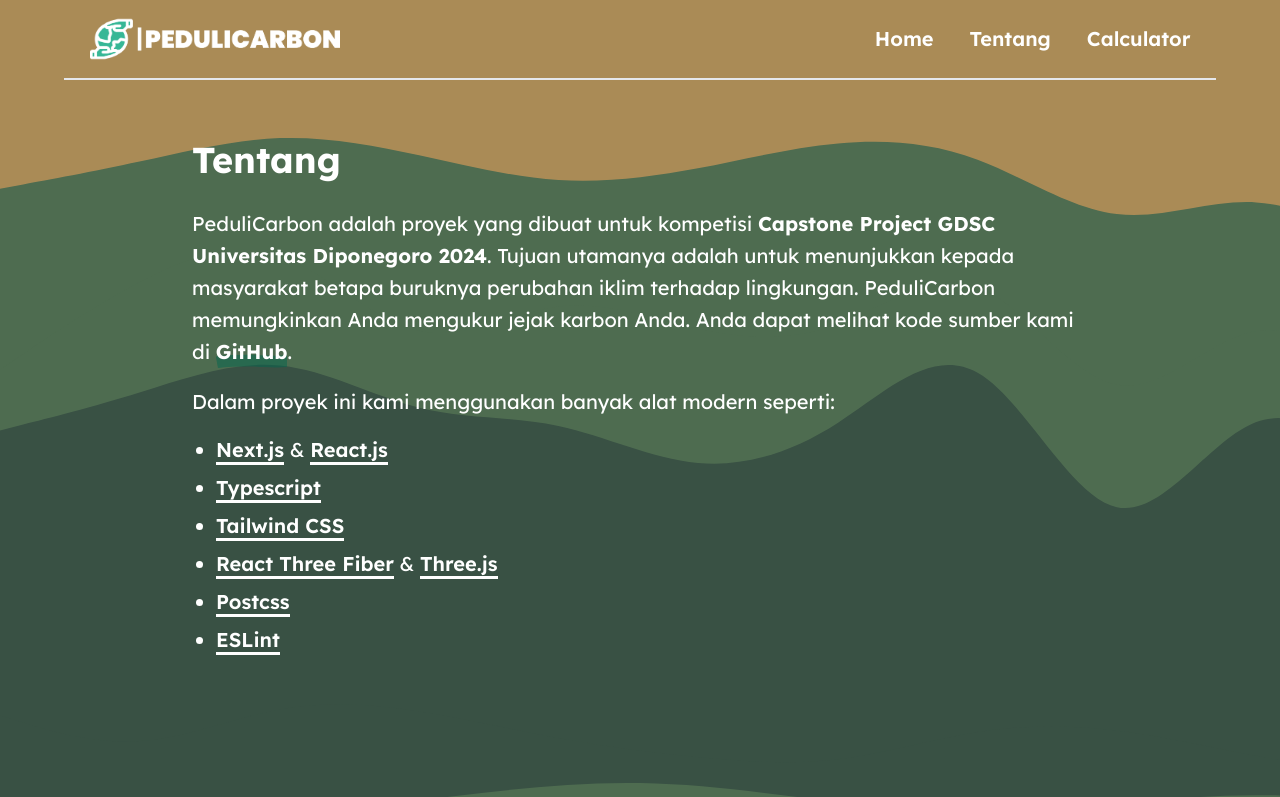
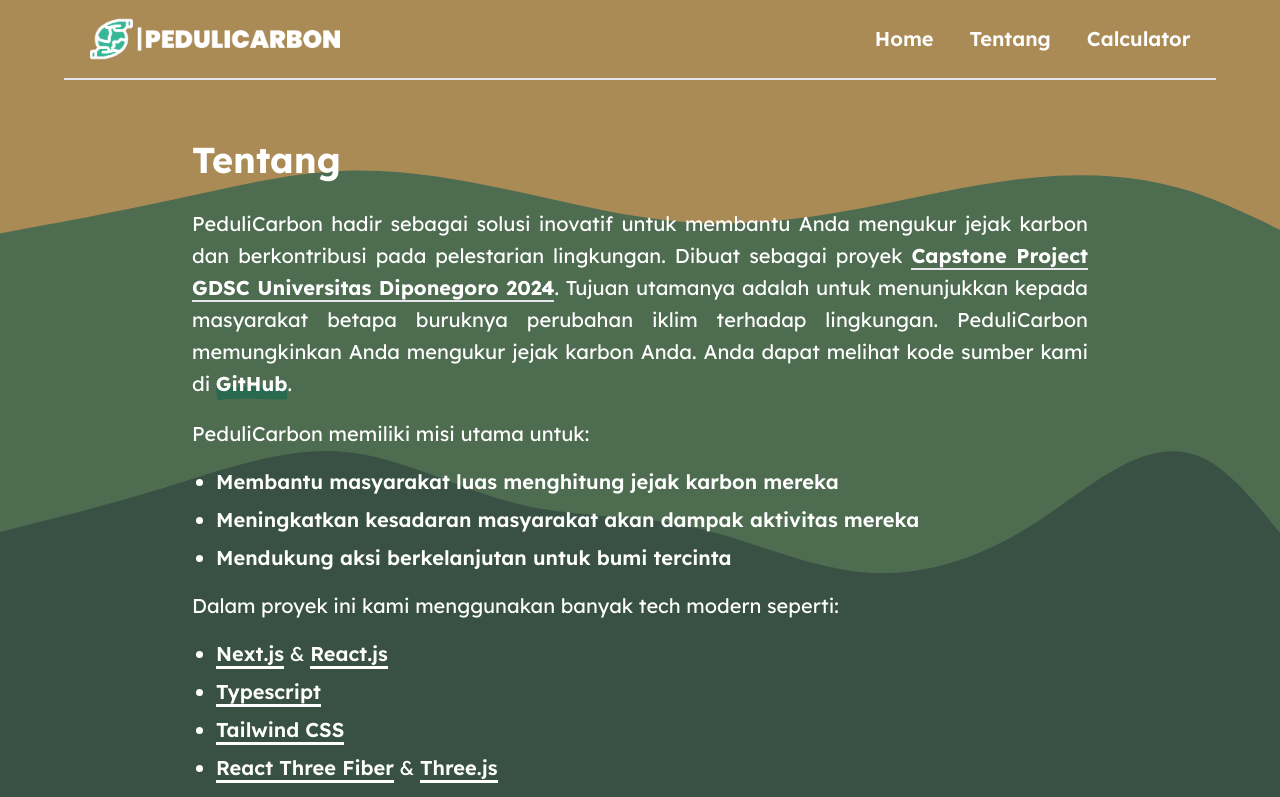
Before and after one commit to kdandy/pedulicarbon, a Next.js app: page /about in a window 1280 px wide. Shown: the top 797 px of the page. Built offline with nearby package versions, Linux system fonts and the light colour scheme.

Commit message:
fix: about text

```diff
--- a/app/about/page.tsx
+++ b/app/about/page.tsx
@@ -7,9 +7,9 @@ const About = () => {
       </h1>
 
 
-      <p className="leading-8 text-center sm:text-left">
-      PeduliCarbon adalah proyek yang dibuat untuk kompetisi <a href="https://www.instagram.com/p/C6BnZSBSuys/?igsh=dW1wMm1hd2xvMDB5" target="_blank" className="text-white font-bold relative">
-          <span className="relative z-[5]">Capstone Project GDSC Universitas Diponegoro 2024</span>
+      <p className="leading-8 text-center sm:text-justify">
+      PeduliCarbon hadir sebagai solusi inovatif untuk membantu Anda mengukur jejak karbon dan berkontribusi pada pelestarian lingkungan. Dibuat sebagai proyek    <a href="https://www.instagram.com/p/C6BnZSBSuys/?igsh=dW1wMm1hd2xvMDB5" target="_blank" className="text-white font-bold relative">
+          <span className="border-b-[2px] relative z-[5]">Capstone Project GDSC Universitas Diponegoro 2024</span>
           <svg className="w-full left-0 absolute stroke-[#02674e] top-[3px]" width="244" height="40" viewBox="0 0 244 40" fill="none">
             <path opacity="0.5" d="M3 21C20.1231 17.8525 37.9303 16.8192 55.3857 16.0719C84.6481 14.819 114.132 14.5194 143.388 15.9599C169.598 17.2503 195.455 20.3554 221.642 17.7519C228.347 17.0853 237.394 16.9679 244 16.9679" strokeWidth="20" strokeLinejoin="round" />
           </svg>
@@ -20,7 +20,21 @@ const About = () => {
           </svg>
         </a>.
       </p>
-      <p className="my-5 text-center sm:text-left">Dalam proyek ini kami menggunakan banyak alat modern seperti:</p>
+      <p className="my-5 text-center sm:text-left">PeduliCarbon memiliki misi utama untuk:</p>
+
+      <ul className="list-disc pl-6 flex flex-col gap-[10px]">
+        <li>
+          <a className="border-white font-semibold sm:hover:opacity-[.85] transition">Membantu masyarakat luas menghitung jejak karbon mereka</a>
+        </li>
+        <li>
+          <a className="border-white font-semibold sm:hover:opacity-[.85] transition">Meningkatkan kesadaran masyarakat akan dampak aktivitas mereka</a>
+        </li>
+        <li>
+          <a className="border-white font-semibold sm:hover:opacity-[.85] transition">Mendukung aksi berkelanjutan untuk bumi tercinta</a>
+        </li>
+        </ul>
+
+      <p className="my-5 text-center sm:text-left">Dalam proyek ini kami menggunakan banyak tech modern seperti:</p>
 
       <ul className="list-disc pl-6 flex flex-col gap-[10px]">
         <li>
```
